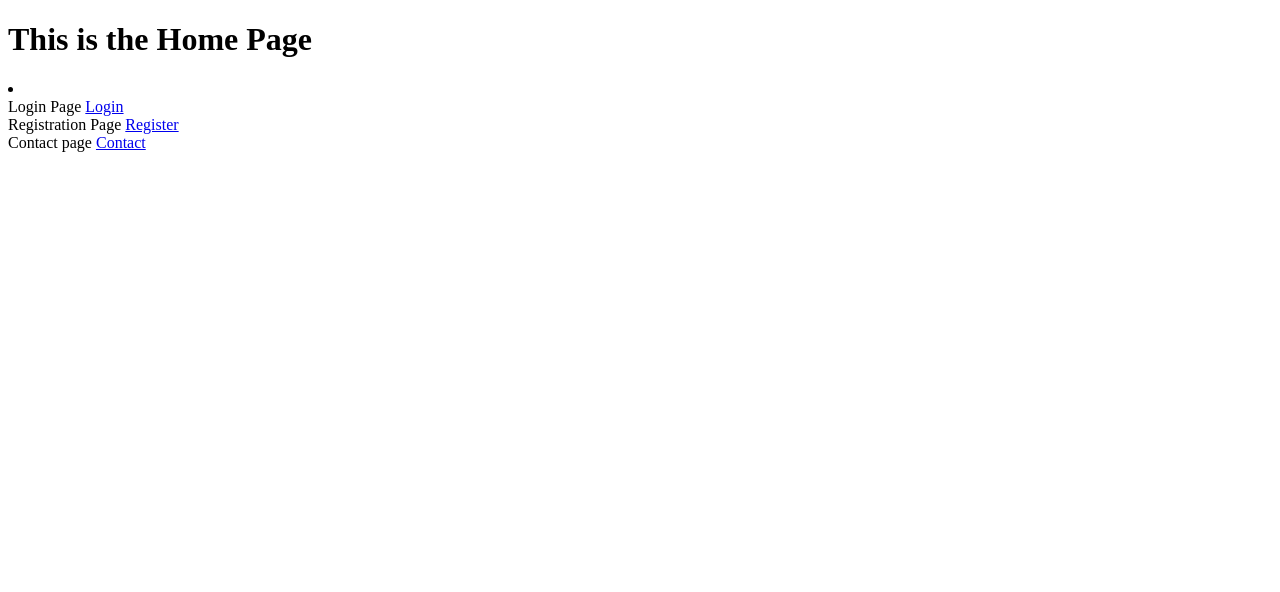
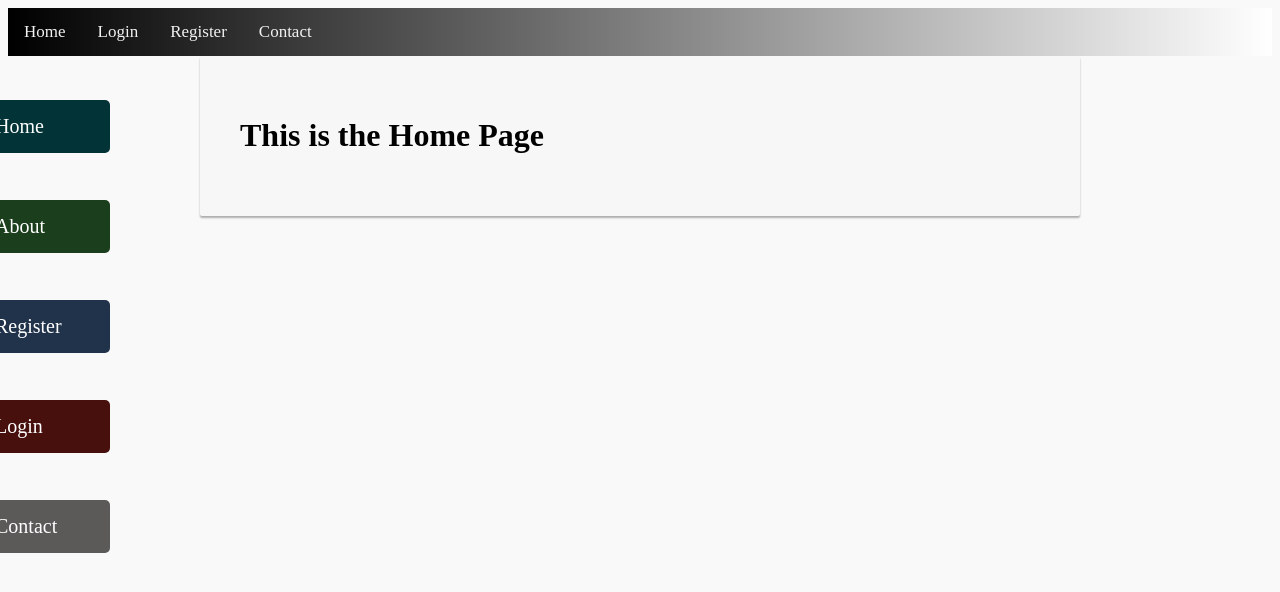
Before and after one commit to timi95/DjangoAuthentication, a Django app: page /account/ in a window 1280 px wide. Shown: the top 592 px of the page. Run offline with Django 3.2, Linux system fonts and the light colour scheme.

Commit message:
Added nav bars and styling

```diff
--- a/Project2/settings.py
+++ b/Project2/settings.py
@@ -22,6 +22,10 @@ PROJECT_ROOT = os.path.dirname(os.path.abspath(__file__))
 
 # SECURITY WARNING: keep the secret key used in production secret!
 SECRET_KEY = "e5^rhop#160i&xcbc_0d=c=p7ajq7!c4q$x!!)d!@$x@0l4cak"
+#STRIPE KEYS#
+STRIPE_PUBLISHABLE = os.getenv('STRIPE_PUBLISHABLE', '')
+STRIPE_SECRET = os.getenv('STRIPE_SECRET', '')
+#STRIPE KEYS#
 
 # SECURITY WARNING: don't run with debug turned on in production!
 DEBUG = True
--- a/account/urls.py
+++ b/account/urls.py
@@ -7,7 +7,7 @@ from Project2 import settings
 urlpatterns = [
 	url(r'^$', TemplateView.as_view(template_name='index.html'), name='index'),
 	 url(r'^index/$', IndexView.as_view(), name='index'),
-	 url(r'^register/$', view=RegisterUserView.as_view(), name='register'),
+	 url(r'^register/$', RegisterUserView.as_view(), name='register'),
 	 url(r'^login/$', view=LoginUserView.as_view(), name='login'),
 	 url(r'^logout/$', logout, {'next_page': settings.LOGOUT_REDIRECT_URL}, name='logout'),
 	 url(r'^contact/$',TemplateView.as_view(template_name='account/contact.html'), name='contact'),
--- a/templates/account/register.html
+++ b/templates/account/register.html
@@ -8,6 +8,7 @@
 {% endblock%}
 
 {% block content %}
+{% if user.is_anonymous %}
   <h2>Sign up</h2>
   <form action="{% url 'register' %}" method="post">
     {% csrf_token %}
@@ -15,4 +16,7 @@
     <input type="submit" value="Register">
   </form>
   <br><a href="{% url 'index' %}">Back to home page</a>
+  {% else %}
+  <h2> {{ user.username }} you cannot access this page whilst logged in !</h2>
+{% endif %}
 {% endblock %}
--- a/templates/base.html
+++ b/templates/base.html
@@ -3,11 +3,106 @@
 <head>
   <meta charset="utf-8">
   <title>{% block title %}Django Auth Tutorial{% endblock %}</title>
+  <style>
+  #mySidenav a {
+      position: absolute;
+      left: -20px;
+      transition: 0.3s;
+      padding: 15px;
+      width: 100px;
+      text-decoration: none;
+      font-size: 20px;
+      color: white;
+      border-radius: 0 5px 5px 0;
+  }
+
+  #mySidenav a:hover {
+      left: 0;
+  }
+  #index {
+    top: 5em;
+    background-color: rgb(2, 51, 54)
+  } #index:hover { background-color:  rgb(3, 173, 182);}
+
+
+  #about {
+      top: 10em;
+      background-color: rgb(27, 63, 28);
+  } #about:hover {background-color: rgb(76, 179, 80); }
+
+  #register {
+    top: 15em;
+    background-color: rgb(33, 51, 75);
+  } #register:hover {background-color: rgb(76, 121, 179); }
+
+  #login {
+  top: 20em;
+  background-color: rgb(71, 16, 12);
+  } #login:hover {background-color: rgb(228, 49, 36); }
+
+  #contact {
+  top: 25em;
+  background-color: rgb(92, 89, 89);
+  } #contact:hover {background-color: rgb(4, 10, 4); }
+
+    /*--------------------------------------------------*/
+.topnav {
+  background: linear-gradient(to right, black , white);
+  overflow: hidden;
+}
+
+.topnav a {
+  float: left;
+  color: #f2f2f2;
+  text-align: center;
+  padding: 14px 16px;
+  text-decoration: none;
+  font-size: 17px;
+}
+/* Change the color of links on hover */
+.topnav a:hover {
+  background-color: #ddd;
+  color: black;
+}
+/* Add a color to the active/current link */
+.topnav a.active:hover {
+  background-color: rgba(3, 173, 182);
+  color: white;
+}
+.content {
+  max-width: 70em;
+  padding: 40px;
+  width: 50em;
+  background-color: #F7F7F7;
+  margin: 0 auto 10px;
+  border-radius: 2px;
+  box-shadow: 0px 2px 2px rgba(0, 0, 0, 0.3);
+  overflow: hidden;
+}
+.background {
+  background-color: #f9f9f9 ;
+}
+    </style>
 </head>
-<body>
+<body class="background">
   <main>
-    {% block content %}
-    {% endblock %}
+      <div class="topnav">
+          <a class="active" href="{% url 'index' %}">Home</a>
+          <a href="{% url 'login' %}">Login</a>
+          <a href="{% url 'register' %}">Register</a>
+          <a href="{% url 'contact' %}">Contact</a>
+        </div>
+      <div id="mySidenav" class="sidenav">
+        <a href="{% url 'index' %}" id="index">Home</a>
+					<a href="{% url 'login' %}" id="login">Login</a>
+					<a href="{% url 'register' %}" id="register">Register</a>
+					<a href="{% url 'contact' %}"id="contact">Contact</a>
+					<a href="#"id="about">About</a>
+        </div>
+        <div class="content" >
+          {% block content %}
+          {% endblock %}
+        </div>
   </main>
 </body>
 </html>
--- a/templates/index.html
+++ b/templates/index.html
@@ -7,15 +7,24 @@
 <h1>Welcome to your Home Page {{ user.username }} </h1>
 	</br>This is your home page
   <p><a href="{% url 'logout' %}">logout</a></p>
+
+
+  <div>
+	  <form action="" method="POST">
+	<script
+	  src="https://checkout.stripe.com/checkout.js" class="stripe-button"
+	  data-key="pk_test_6pRNASCoBOKtIshFeQd4XMUh"
+	  data-amount="10"
+	  data-name="Stripe.com"
+	  data-description="Widget"
+	  data-image="https://stripe.com/img/documentation/checkout/marketplace.png"
+	  data-locale="auto"
+	  data-zip-code="true">
+	</script>
+  </form>
+</div>
 {% else %}
 <h1>This is the Home Page</h1>
-	<li>
-		</br>Login Page
-			<a href="{% url 'login' %}">Login</a>
-		</br>Registration Page
-			<a href="{% url 'register' %}">Register</a>
-		</br>Contact page
-			<a href="{% url 'contact' %}">Contact</a>
-	</li>
+
 {% endif %}
 {% endblock %}
--- a/templates/registration/signup.html
+++ b/templates/registration/signup.html
@@ -9,11 +9,11 @@
 
 {% block content %}
 	{% if user.is_anonymous %}
-  <h2>Sign up</h2>
+ <!-- <h2>Sign up</h2>
   <form action="{% url 'register' %}" method="post">
     {% csrf_token %}
     {{ form.as_p }}
     <input type="submit" value="Register">
-  </form>
+  </form> -->
 	{% endif %}
 {% endblock %}
```
Also changed, not shown: account/views.py (+20 -3 lines), db.sqlite3.
